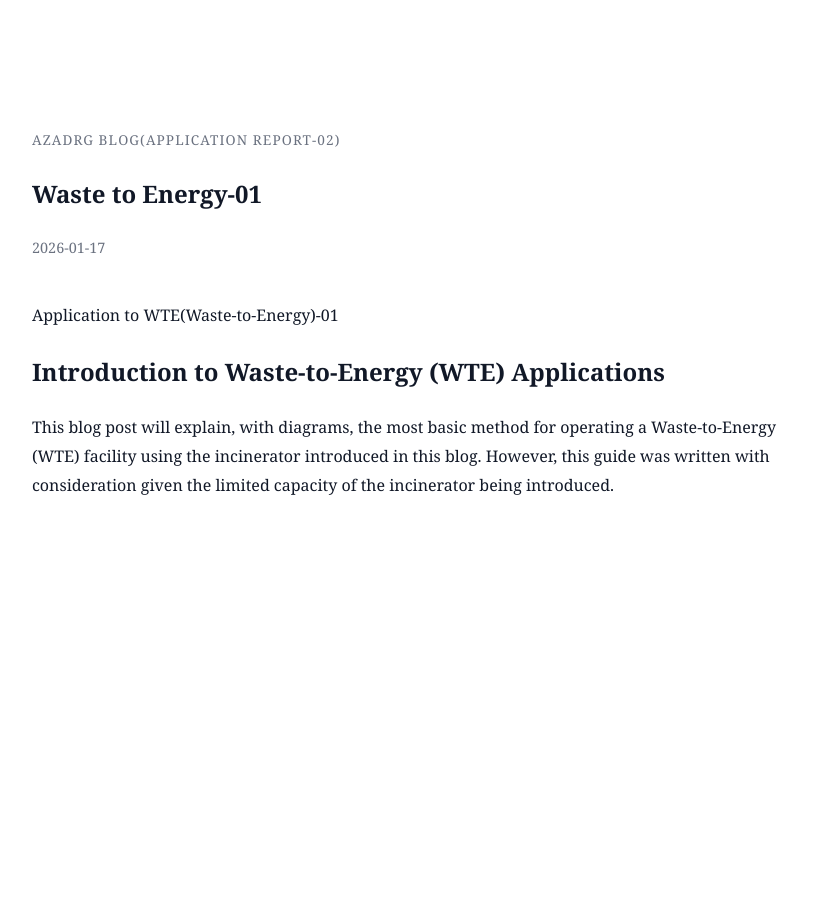
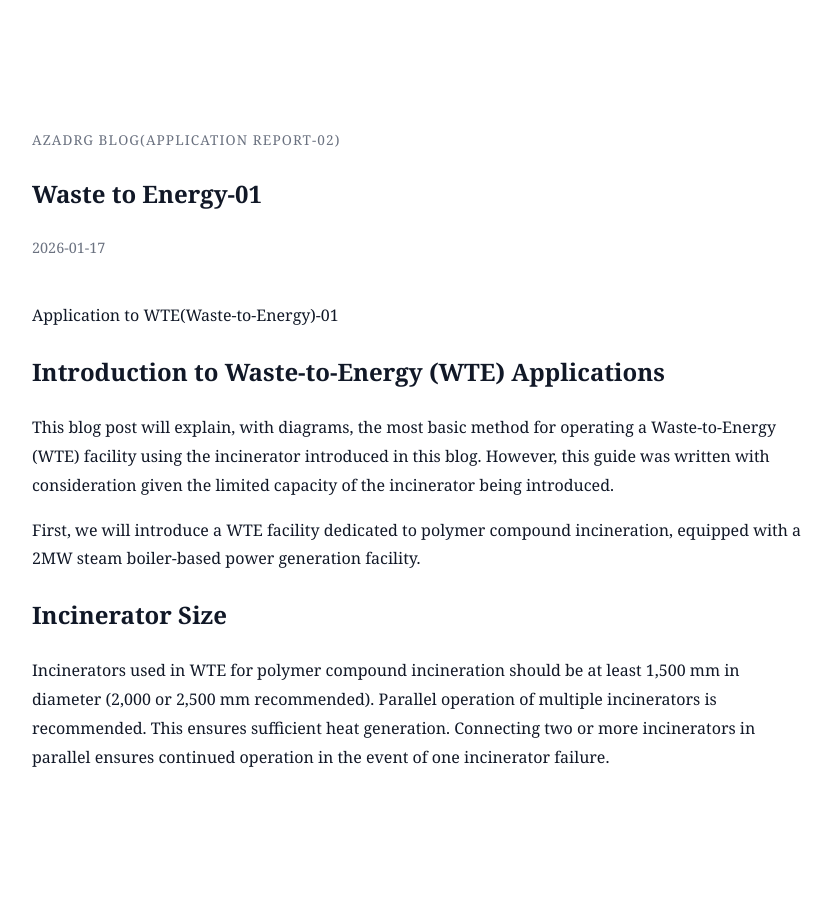
Before and after one commit to ssimsangmin49-creator/ecofriendly-polymer-compounds-incineration, a Jekyll site: the page built from _posts/2026-01-17-waste-to-energy.md, in a window 1280 px wide. Shown: the whole page, without its empty margins (222-1053 px from the left). Built offline with Jekyll 4.4.1, drawn with Linux system fonts in a browser that asks for light colours.

Commit message:
Update 2026-01-17-waste-to-energy.md

```diff
--- a/_posts/2026-01-17-waste-to-energy.md
+++ b/_posts/2026-01-17-waste-to-energy.md
@@ -13,3 +13,14 @@ This blog post will explain, with diagrams, the most basic method for operating
 a Waste-to-Energy (WTE) facility using the incinerator introduced in this blog.
 However, this guide was written with consideration given the limited capacity
 of the incinerator being introduced.
+
+First, we will introduce a WTE facility dedicated to polymer compound incineration,
+equipped with a 2MW steam boiler-based power generation facility.
+
+## Incinerator Size
+
+Incinerators used in WTE for polymer compound incineration should be
+at least 1,500 mm in diameter (2,000 or 2,500 mm recommended).
+Parallel operation of multiple incinerators is recommended.
+This ensures sufficient heat generation. Connecting two or more incinerators
+in parallel ensures continued operation in the event of one incinerator failure.
```
